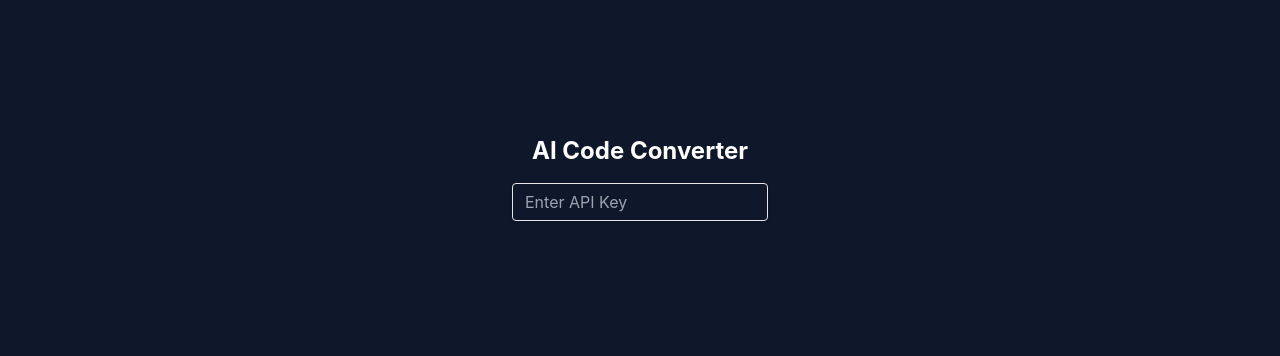
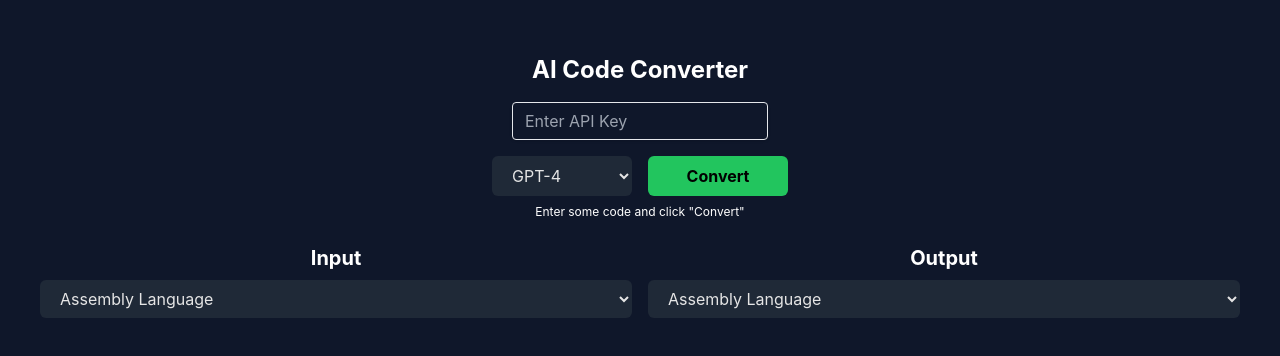
Before and after one commit to ChitraRajasekaran/AICodeConverter, a Next.js app: page / in a window 1280 px wide. Shown: the part 214-570 px from the top of the page. Built offline with nearby package versions, Linux system fonts and the light colour scheme.

Commit message:
updated the model and language options to select

```diff
--- a/components/languageoptions.js
+++ b/components/languageoptions.js
@@ -0,0 +1,93 @@
+import React, { useState } from 'react';
+
+const LanguageSelect = ({ language, onChange }) => {
+  const handleChange = (e) => {
+    onChange(e.target.value);
+  };
+
+  return (
+    <select
+      className="w-full rounded-md bg-[#1F2937] px-4 py-2 text-neutral-200"
+      value={language}
+      onChange={handleChange}
+    >
+      {languages
+        .sort((a, b) => a.label.localeCompare(b.label))
+        .map((language) => (
+          <option key={language.value} value={language.value}>
+            {language.label}
+          </option>
+        ))}
+    </select>
+  );
+};
+
+const languages = [
+  { value: 'Pascal', label: 'Pascal' },
+  { value: 'JavaScript', label: 'JavaScript' },
+  { value: 'TypeScript', label: 'TypeScript' },
+  { value: 'Python', label: 'Python' },
+  { value: 'TSX', label: 'TSX' },
+  { value: 'JSX', label: 'JSX' },
+  { value: 'Vue', label: 'Vue' },
+  { value: 'Go', label: 'Go' },
+  { value: 'C', label: 'C' },
+  { value: 'C++', label: 'C++' },
+  { value: 'Java', label: 'Java' },
+  { value: 'C#', label: 'C#' },
+  { value: 'Visual Basic .NET', label: 'Visual Basic .NET' },
+  { value: 'SQL', label: 'SQL' },
+  { value: 'Assembly Language', label: 'Assembly Language' },
+  { value: 'PHP', label: 'PHP' },
+  { value: 'Ruby', label: 'Ruby' },
+  { value: 'Swift', label: 'Swift' },
+  { value: 'SwiftUI', label: 'SwiftUI' },
+  { value: 'Kotlin', label: 'Kotlin' },
+  { value: 'R', label: 'R' },
+  { value: 'Objective-C', label: 'Objective-C' },
+  { value: 'Perl', label: 'Perl' },
+  { value: 'SAS', label: 'SAS' },
+  { value: 'Scala', label: 'Scala' },
+  { value: 'Dart', label: 'Dart' },
+  { value: 'Rust', label: 'Rust' },
+  { value: 'Haskell', label: 'Haskell' },
+  { value: 'Lua', label: 'Lua' },
+  { value: 'Groovy', label: 'Groovy' },
+  { value: 'Elixir', label: 'Elixir' },
+  { value: 'Clojure', label: 'Clojure' },
+  { value: 'Lisp', label: 'Lisp' },
+  { value: 'Julia', label: 'Julia' },
+  { value: 'Matlab', label: 'Matlab' },
+  { value: 'Fortran', label: 'Fortran' },
+  { value: 'COBOL', label: 'COBOL' },
+  { value: 'Bash', label: 'Bash' },
+  { value: 'Powershell', label: 'Powershell' },
+  { value: 'PL/SQL', label: 'PL/SQL' },
+  { value: 'CSS', label: 'CSS' },
+  { value: 'SCSS', label: 'SCSS' },
+  { value: 'Tailwind', label: 'Tailwind' },
+  { value: 'Racket', label: 'Racket' },
+  { value: 'HTML', label: 'HTML' },
+  { value: 'NoSQL', label: 'NoSQL' },
+  { value: 'Natural Language', label: 'Natural Language' },
+  { value: 'CoffeeScript', label: 'CoffeeScript' },
+];
+
+function Languageoptions () {
+  const [language, setLanguage] = useState('');
+
+  return (
+    <div className="mt-6 flex w-full max-w-[1200px] flex-col justify-between sm:flex-row sm:space-x-4">
+      <div className="h-100 flex flex-col justify-center space-y-2 sm:w-2/4">
+        <div className="text-center text-xl text-white font-bold">Input</div>
+        <LanguageSelect language={language} onChange={setLanguage} />
+      </div>
+      <div className="h-100 flex flex-col justify-center space-y-2 sm:w-2/4">
+        <div className="text-center text-xl text-white font-bold">Output</div>
+        <LanguageSelect language={language} onChange={setLanguage} />
+      </div>
+    </div>
+  );
+}
+
+export default Languageoptions;
--- a/components/modeloptions.js
+++ b/components/modeloptions.js
@@ -0,0 +1,47 @@
+import { Fragment, useState } from 'react';
+
+const ModelOptions = ({ model, onChange }) => {
+  const [optionsModel, setoptionsModel] = useState(model);
+  const [loading, setLoading] = useState(false);
+  const [hasConverted, sethasConverted] = useState(false);
+
+  const handleChange = (e) => {
+    setoptionsModel(e.target.value);
+    onChange(e.target.value);
+  };
+
+  const handleConvertion = (e) => {
+    console.log('im here')
+  }
+  return (
+    <Fragment>
+        <div class="flex gap-4">
+            <select
+                class="h-[40px] w-[140px] rounded-md bg-gray-800 px-4 py-2 text-neutral-200"
+                value={optionsModel}
+                onChange={handleChange}
+            >
+                <option value="gpt-4">GPT-4</option>
+                <option value="Perplexity">Perplexity</option>
+                <option value="Claude">Claude</option>
+            </select>
+            <button
+                class="w-[140px] cursor-pointer rounded-md bg-green-500 px-4 py-2 font-bold hover:bg-green-600 active:bg-green-700"
+                onClick={() => handleConvertion()}
+                disabled={loading}
+            >
+                {loading ? 'Converting...' : 'Convert'}
+            </button>
+        </div>
+        <div className="mt-2 text-center text-xs text-white">
+        {loading
+        ? 'Converting...'
+        : hasConverted
+        ? 'Output copied to clipboard!'
+        : 'Enter some code and click "Convert"'}
+        </div>
+    </Fragment>
+  );
+};
+
+export default ModelOptions;
--- a/pages/index.js
+++ b/pages/index.js
@@ -1,11 +1,15 @@
 import Header from "@/components/header";
 import Apikey from "@/components/apikey";
+import ModelOptions from "@/components/modeloptions";
+import LanguageOptions from "@/components/languageoptions";
 
 function aicodeconvertor() {
     return (
             <div className="flex flex-col items-center justify-center h-screen">
                 <Header />
                 <Apikey />
+                <ModelOptions />
+                <LanguageOptions />
             </div>
     )
 }
```
